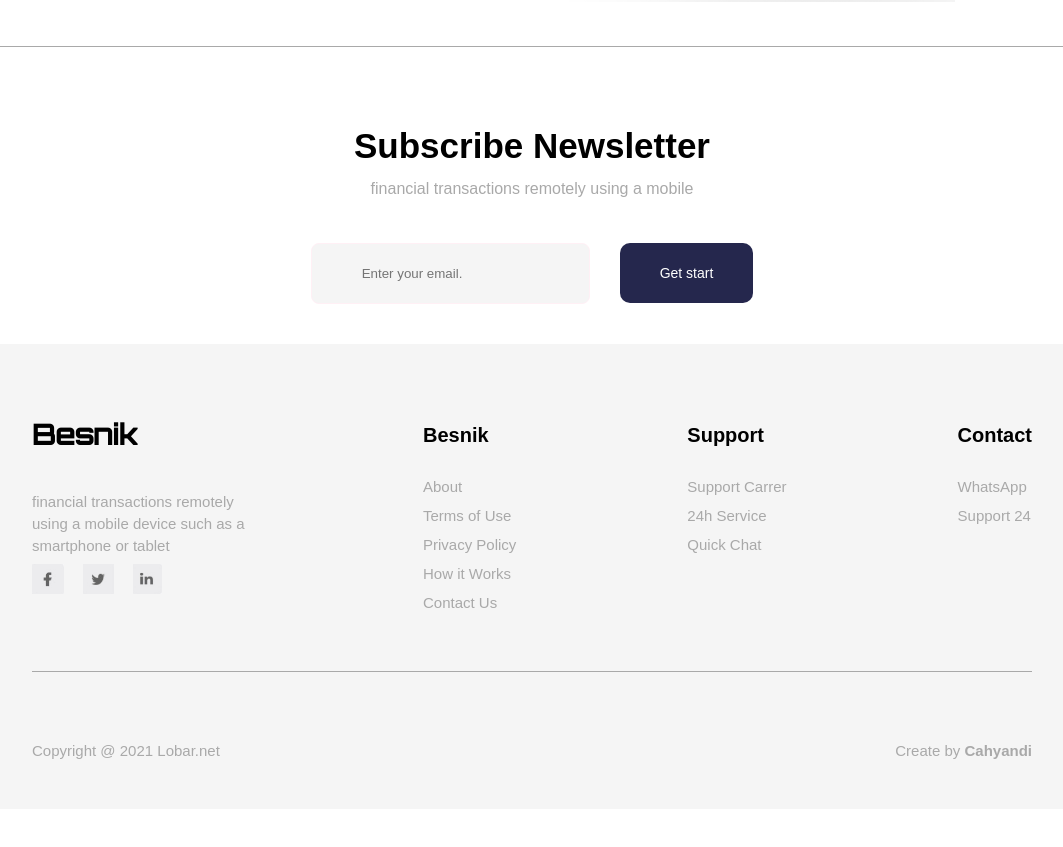
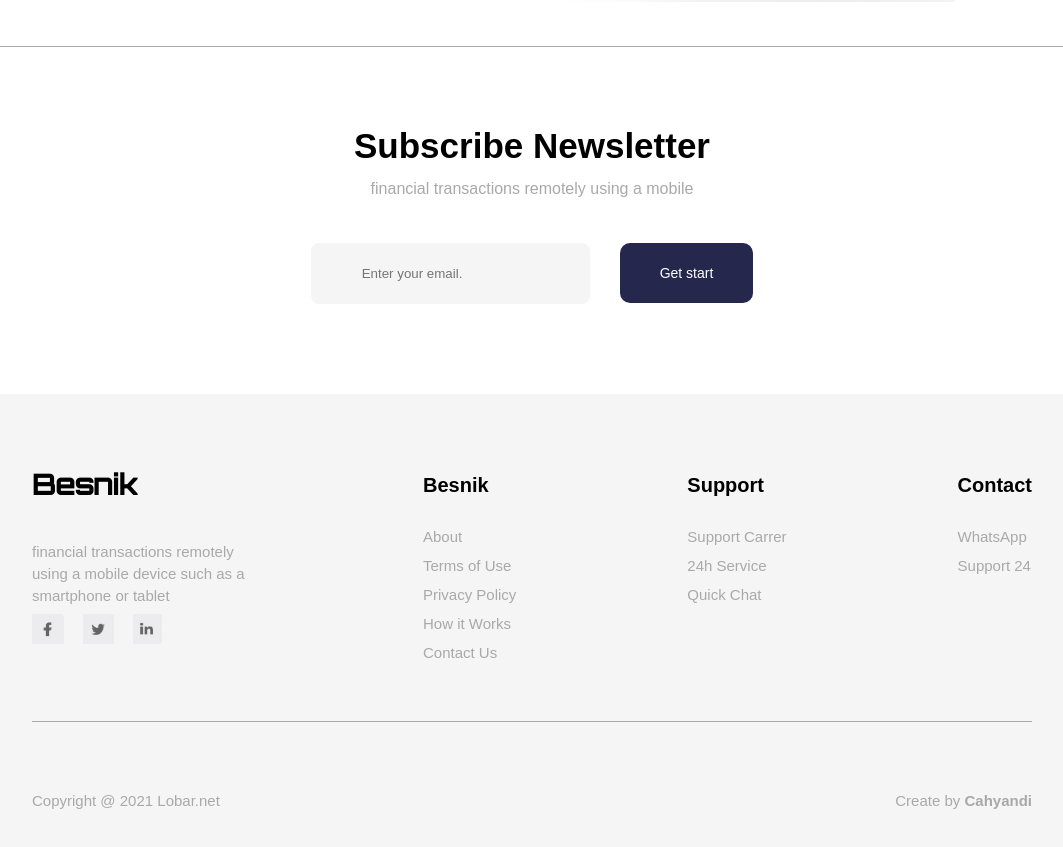
Before and after one commit to Cahyandi/Mobile-Bangking-Landing-Page, a Nuxt app: page / in a window 1280 px wide. Shown: the part 3233-4080 px from the top of the page, without its empty margins (108-1171 px from the left). Before the commit the page ends 4050 px from the top, so only its background shows below. Built offline with nearby package versions, Linux system fonts and the light colour scheme.

Commit message:
create a content footer layout android

```diff
--- a/components/ContentSubscribe.vue
+++ b/components/ContentSubscribe.vue
@@ -22,10 +22,10 @@
 
 .content-subscribe{
     padding-top: 20px;
-    padding-bottom: 40px;
+    padding-bottom: 90px;
     @include android{
-        padding-top: 45px;
-        padding-bottom: 20px;
+        padding-top: 90px;
+        padding-bottom: 90px;
     }
     .container{
         text-align: center;
@@ -91,7 +91,7 @@
         color: #000;
         @include android{
             font-size: 20px;
-            line-height: 0px;
+            line-height: 20px;
         }
     }
     .text-content{
--- a/components/Footer.vue
+++ b/components/Footer.vue
@@ -70,7 +70,7 @@
                     padding-bottom: 50px;
                     @include android{
                         flex-direction: column;
-                        padding-bottom: 20px;
+                        padding-bottom: 25px;
                     }
                     .service-nav{
                         .service-caption.logo{
@@ -95,6 +95,9 @@
                                 letter-spacing: 0;
                                 color: #000;
                                 cursor: pointer;
+                                @include android{
+                                    font-size: 15px;
+                                }
                         }
                         .link-container{
                             margin-top: 30px;
@@ -103,8 +106,8 @@
                             max-width: 220px;
                             @include android{
                                 margin-top: 10px;
-                                max-width: 250px;
-                                margin-bottom: 50px;
+                                max-width: 180px;
+                                margin-bottom: 30px;
                             }
                             .footer-link{
                                 display: block;
@@ -115,6 +118,9 @@
                                 text-decoration: none;
                                 transition: all .2s ease;
                                 margin-bottom: 7px;
+                                @include android{
+                                    font-size: 12px;
+                                }
                             }
                     .icon{
                             cursor: pointer;
```
